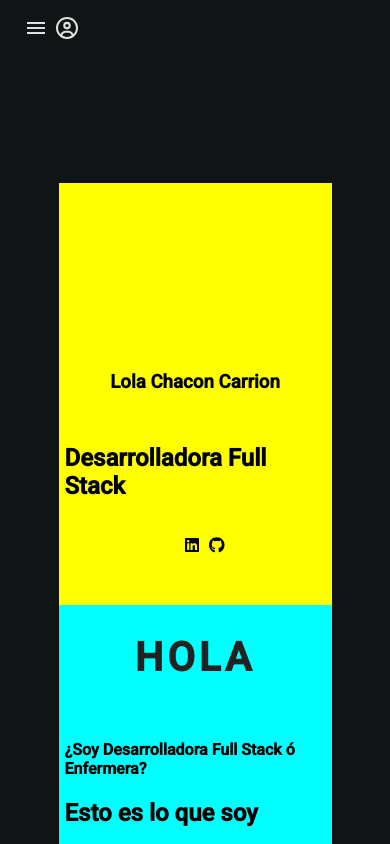
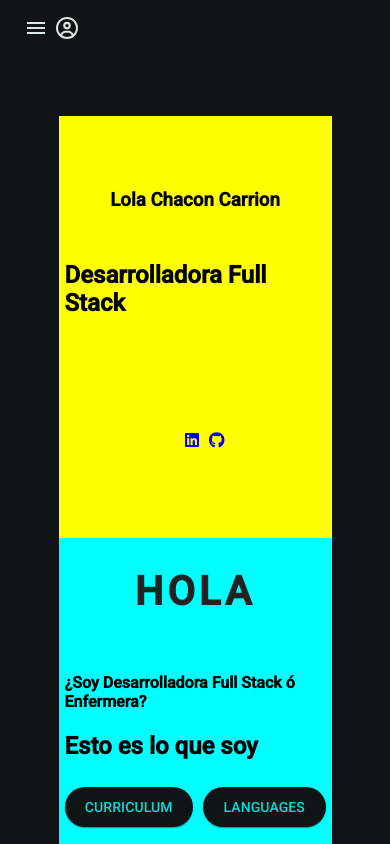
Before and after one commit to lolachac6/cv_web_front, an Angular app in the folder cv/: page / in a window 390 px wide. Built offline with nearby package versions, Linux system fonts and the light colour scheme.

Commit message:
distancia del homeComponent con el header

```diff
--- a/cv/src/app/components/card-home/card-home.component.css
+++ b/cv/src/app/components/card-home/card-home.component.css
@@ -126,12 +126,17 @@ font-size: 6rem;
   .img-card {
     width: 120px;
     height: 120px;
+    display:none;
 
   }
   .first-part,
   .second-part {
     padding: 6px;
     min-height: 200px;
+  }
+  .text-card{
+    display:flex;
+    justify-content:flex-start;
   }
   .short-line {
    visibility:hidden;
--- a/cv/src/app/components/home-components/home-components.component.css
+++ b/cv/src/app/components/home-components/home-components.component.css
@@ -27,7 +27,8 @@
 
     display: flex;
     align-items: center;
-    justify-content: center;
+    justify-content:flex-start;
+    padding-top:60px;
     flex-direction: column;
     width:100%;
     height:100%;
--- a/cv/src/app/components/social-media/social-media.component.css
+++ b/cv/src/app/components/social-media/social-media.component.css
@@ -17,3 +17,8 @@
   margin-left:10px;
 
 }
+
+a{
+  text-decoration:none;
+  list-style: none;
+}
--- a/cv/src/app/components/social-media/social-media.component.html
+++ b/cv/src/app/components/social-media/social-media.component.html
@@ -1,6 +1,14 @@
 <div class="w-list">
-      <ul class="list">
-        <li><i class=" fa fa-brands fa-linkedin"></i></li>
-        <li><i class="fa-brands fa-github"></i></li>
-      </ul>
-    </div>
+  <ul class="list">
+    <li>
+      <a href="https://www.linkedin.com/in/lolachaconcarrion" target="_blank" rel="noopener">
+        <i class="fa fa-brands fa-linkedin"></i>
+      </a>
+    </li>
+    <li>
+      <a href="https://github.com/lolachac6" target="_blank" rel="noopener">
+        <i class="fa-brands fa-github"></i>
+      </a>
+    </li>
+  </ul>
+</div>
--- a/cv/src/app/components/social-media/social-media.component.ts
+++ b/cv/src/app/components/social-media/social-media.component.ts
@@ -1,4 +1,5 @@
 import { Component } from '@angular/core';
+
 
 @Component({
   selector: 'app-social-media',
```
